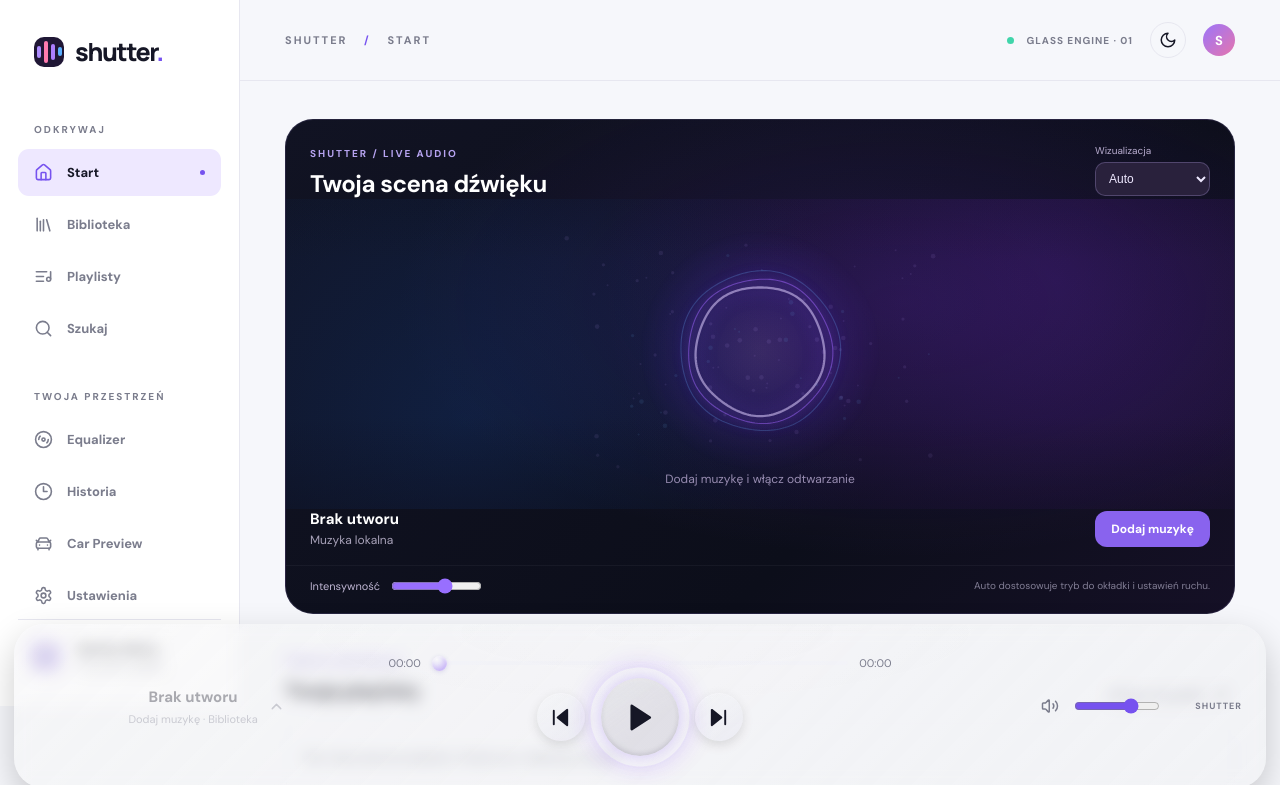
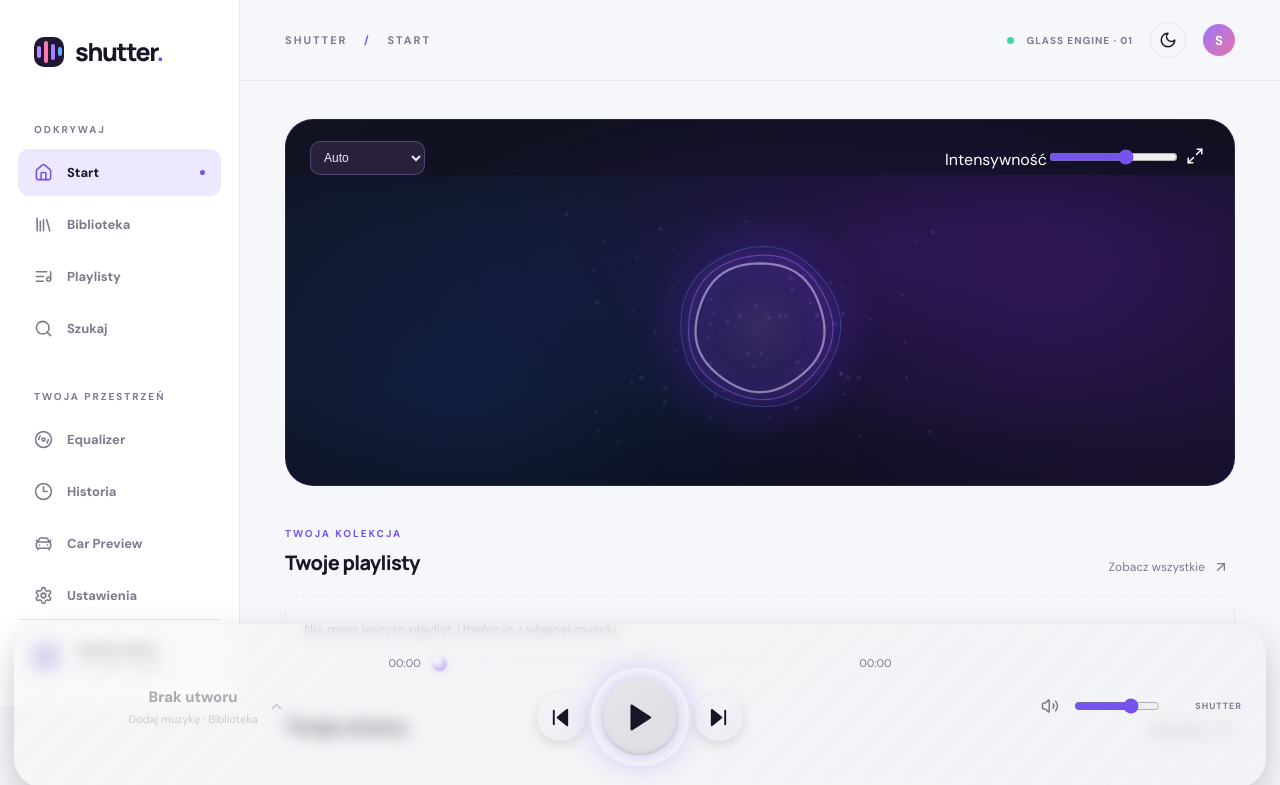
Before and after one commit to trciesielski/Shutter, a React (Vite) app: page / in a window 1280 px wide. Shown: the top 785 px of the page. Built offline with nearby package versions, Linux system fonts and the light colour scheme.

Commit message:
feat(visualizer): immersive full-app maximize, no duplicate track text or playback controls

```diff
--- a/src/visualizer/MusicVisualizer.jsx
+++ b/src/visualizer/MusicVisualizer.jsx
@@ -1,4 +1,5 @@
 import React,{useEffect,useRef,useState} from 'react';
+import {Maximize2,Minimize2} from 'lucide-react';
 import {VISUAL_MODES,resolveVisualMode} from './modes.js';
 import './visualizer.css';
 
@@ -10,13 +11,15 @@ function createStars(count){
  return Array.from({length:count},(_,i)=>{seed=(seed*1664525+1013904223)>>>0;const a=seed/4294967295;seed=(seed*1664525+1013904223)>>>0;return {x:a,y:seed/4294967295,r:1+(i%3)*.65,phase:i*2.39996}});
 }
 const stars=createStars(100);
-export default function MusicVisualizer({song,playing,bins=[],onPlay,onImport}){
+export default function MusicVisualizer({song,playing,bins=[]}){
  const canvas=useRef(null),frame=useRef(0),spectrum=useRef(Array(32).fill(0));
  const [settings,setSettings]=useState(read),[reduced,setReduced]=useState(()=>window.matchMedia?.('(prefers-reduced-motion: reduce)').matches||false);
  const [coverUrl,setCoverUrl]=useState(null);
+ const [maximized,setMaximized]=useState(false);
  useEffect(()=>{try{localStorage.setItem(KEY,JSON.stringify(settings))}catch{}},[settings]);
  useEffect(()=>{const mq=window.matchMedia('(prefers-reduced-motion: reduce)');const update=()=>setReduced(mq.matches);mq.addEventListener?.('change',update);return()=>mq.removeEventListener?.('change',update)},[]);
  useEffect(()=>{if(!song?.coverBlob){setCoverUrl(null);return}const u=URL.createObjectURL(song.coverBlob);setCoverUrl(u);return()=>URL.revokeObjectURL(u)},[song?.coverBlob]);
+ useEffect(()=>{if(!maximized)return;const old=document.body.style.overflow;document.body.style.overflow='hidden';const onKey=e=>{if(e.key==='Escape')setMaximized(false)};window.addEventListener('keydown',onKey);return()=>{document.body.style.overflow=old;window.removeEventListener('keydown',onKey)}},[maximized]);
  const mode=resolveVisualMode(settings.mode,!!coverUrl,reduced);
  const input=useRef({});input.current={mode,playing,reduced,intensity:settings.intensity,bins};
  useEffect(()=>{
@@ -52,15 +55,18 @@ export default function MusicVisualizer({song,playing,bins=[],onPlay,onImport}){
   frame.current=requestAnimationFrame(draw);
   return()=>{live=false;cancelAnimationFrame(frame.current)};
  },[mode,playing,reduced]);
- return <section className={'music-visualizer mode-'+mode} aria-label="Wizualizacja aktualnego utworu">
-  <div className="visualizer-head"><div><span className="visualizer-kicker">SHUTTER / LIVE AUDIO</span><h2>{song?'Teraz odtwarzane':'Twoja scena dźwięku'}</h2></div><label className="visualizer-mode"><span>Wizualizacja</span><select aria-label="Tryb wizualizacji" value={settings.mode} onChange={e=>setSettings(s=>({...s,mode:e.target.value}))}>{VISUAL_MODES.map(([id,label])=><option value={id} key={id}>{label}</option>)}</select></label></div>
-  <div className="visualizer-scene">
-   <canvas ref={canvas} aria-hidden="true"/>
-   {mode==='cover'&&<div className="visualizer-cover">{coverUrl?<img src={coverUrl} alt={'Okładka '+(song?.album||song?.title||'utworu')}/>:<div className="visualizer-fallback"><span>SHUTTER</span><strong>♪</strong></div>}</div>}
-   {!song&&<span className="visualizer-empty-label">Dodaj muzykę i włącz odtwarzanie</span>}
-   <div className="visualizer-vignette"/>
-  </div>
-  <div className="visualizer-bottom"><div className="visualizer-title"><strong>{song?.title||'Brak utworu'}</strong><span>{song?.artist||'Muzyka lokalna'}</span></div><button onClick={song?onPlay:onImport} className="visualizer-action">{song?(playing?'Pauza':'Odtwórz'):'Dodaj muzykę'}</button></div>
-  <div className="visualizer-options"><label>Intensywność <input aria-label="Intensywność wizualizacji" type="range" min="10" max="100" step="5" value={settings.intensity} onChange={e=>setSettings(s=>({...s,intensity:Number(e.target.value)}))}/></label><small>{settings.mode==='auto'?'Auto dostosowuje tryb do okładki i ustawień ruchu.':reduced?'Ograniczony ruch jest aktywny w systemie.':'Efekt reaguje na sygnał odtwarzanej muzyki.'}</small></div>
- </section>
+ return <section className={'music-visualizer mode-'+mode+(maximized?' is-maximized':'')} aria-label="Wizualizacja odtwarzanego utworu">
+ <div className="visualizer-head">
+   <label className="visualizer-mode"><select aria-label="Tryb wizualizacji" value={settings.mode} onChange={e=>setSettings(v=>({...v,mode:e.target.value}))}>{VISUAL_MODES.map(([id,label])=><option value={id} key={id}>{label}</option>)}</select></label>
+   <div className="visualizer-head-actions">
+     <label className="visualizer-intensity" title="Intensywność efektu"><span>Intensywność</span><input aria-label="Intensywność wizualizacji" type="range" min="10" max="100" step="5" value={settings.intensity} onChange={e=>setSettings(v=>({...v,intensity:Number(e.target.value)}))}/></label>
+     <button className="visualizer-maximize" title={maximized?'Zamknij pełny ekran':'Maksymalizuj wizualizację'} aria-label={maximized?'Zamknij wizualizację':'Maksymalizuj wizualizację'} onClick={()=>setMaximized(v=>!v)}>{maximized?<Minimize2 size={18}/>:<Maximize2 size={18}/>}</button>
+   </div>
+ </div>
+ <div className="visualizer-scene">
+  <canvas ref={canvas} aria-hidden="true"/>
+  {mode==='cover'&&<div className="visualizer-cover">{coverUrl?<img src={coverUrl} alt="Okładka aktualnego utworu"/>:<div className="visualizer-fallback" aria-hidden="true"><strong>♪</strong></div>}</div>}
+  <div className="visualizer-vignette"/>
+ </div>
+ </section>;
 }
```
